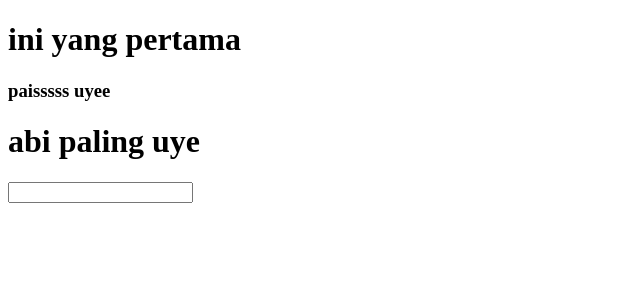
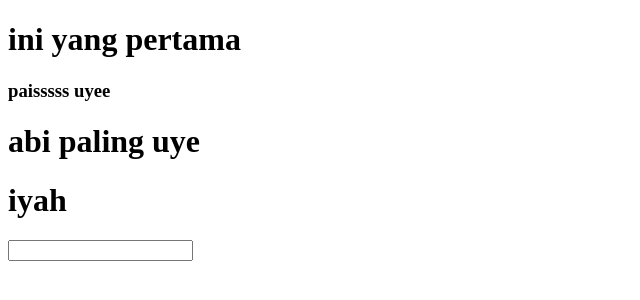
Before and after one commit to paisssszz/bersama_pais, a plain HTML site: page index.html in a window 1280 px wide. Shown: the whole page, without its empty margins (0-640 px from the left). Drawn offline with Linux system fonts and the light colour scheme.

Commit message:
abinambah

```diff
--- a/index.html
+++ b/index.html
@@ -13,6 +13,8 @@
 
     <h1>abi paling uye </h1>
 
+    <h1>iyah</h1>
+
     <input type="text">
 </body>
 </html>
```
